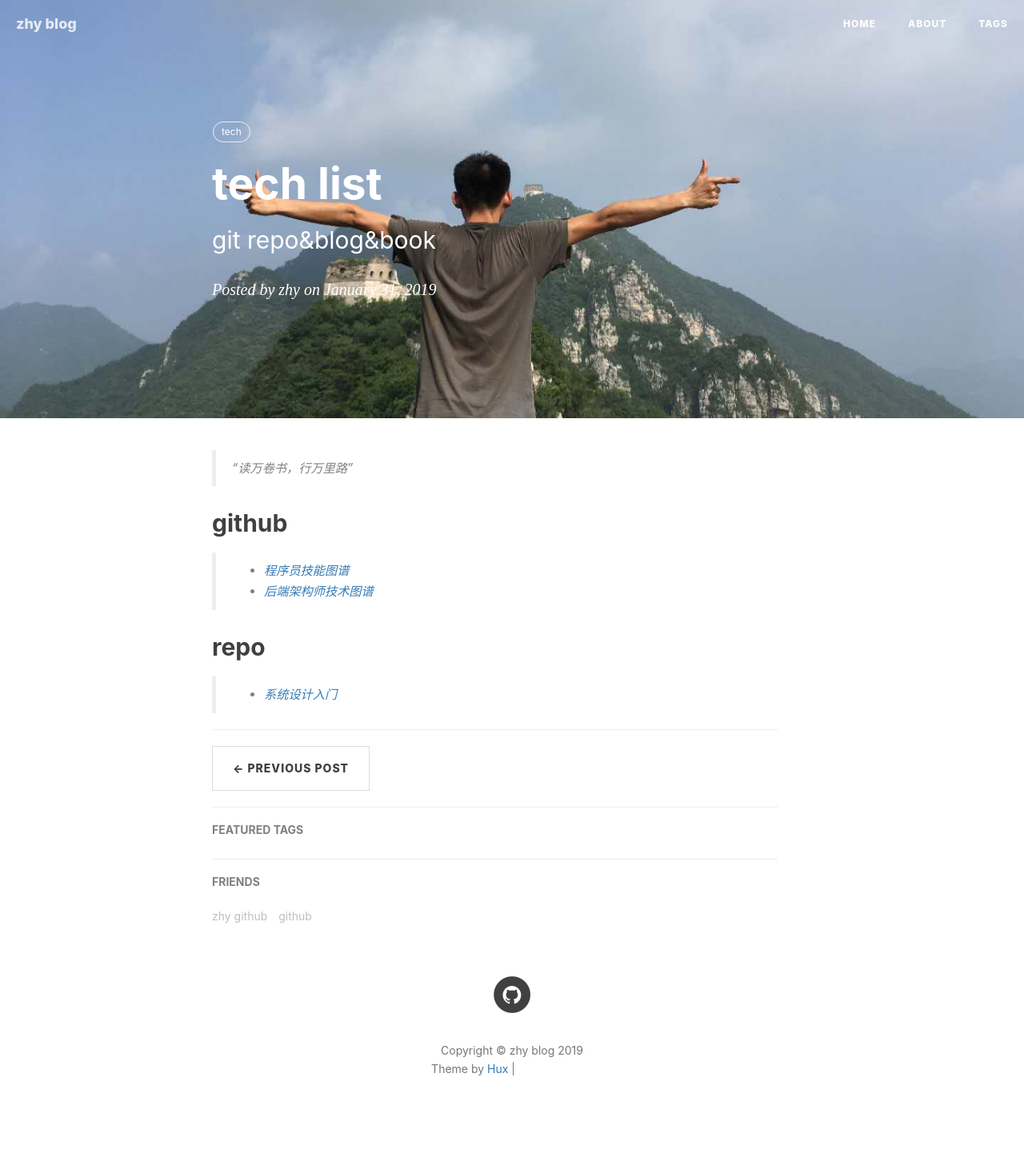
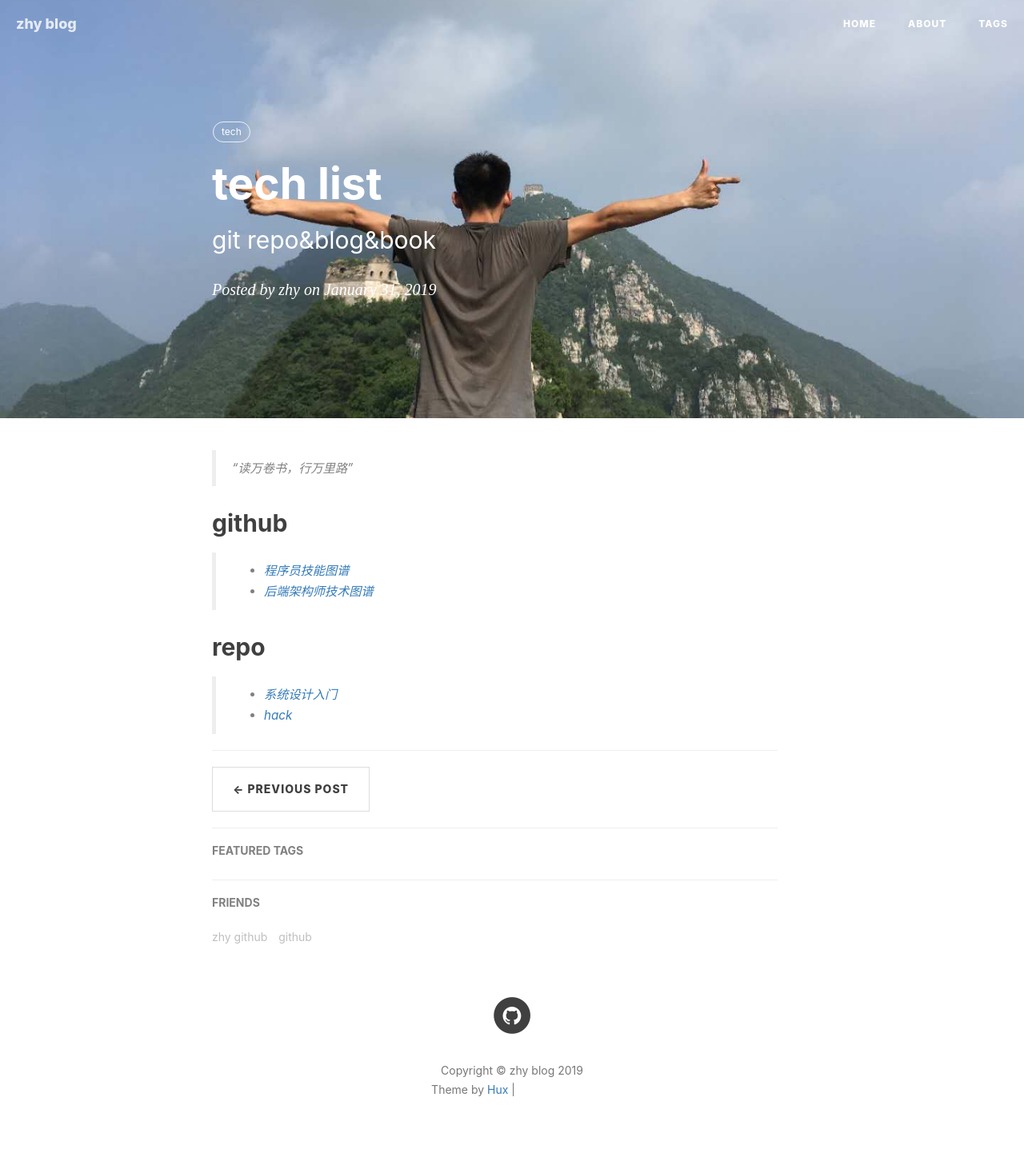
Before and after one commit to xzhangwwyu/xzhangwwyu.github.io, a Jekyll site: the page built from _posts/2019-01-31-tech-list.markdown, in a window 1280 px wide. Shown: the whole page at 80% size. Built offline with Jekyll 4.4.1, drawn with Linux system fonts in a browser that asks for light colours; nearby versions of some CDN libraries; comment, search, counter and statistics services are not loaded; before the commit the page ends 1441 px from its top, so only the background shows below that; grey boxes are pictures that could not be loaded.

Commit message:
feat: add hack

```diff
--- a/_posts/2019-01-31-tech-list.markdown
+++ b/_posts/2019-01-31-tech-list.markdown
@@ -19,3 +19,4 @@ tags:
 ## repo
 
 >* [系统设计入门](https://github.com/donnemartin/system-design-primer)
+>* [hack](https://github.com/Hack-with-Github/Awesome-Hacking)
```
